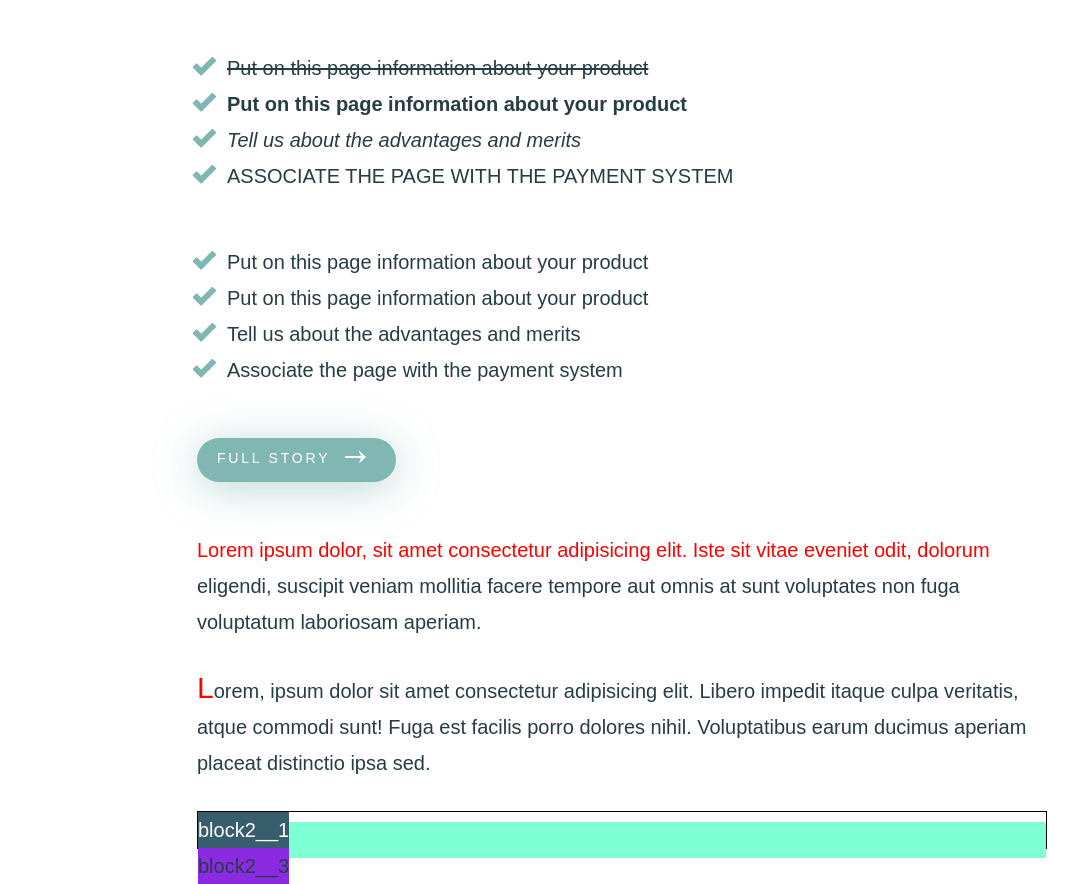
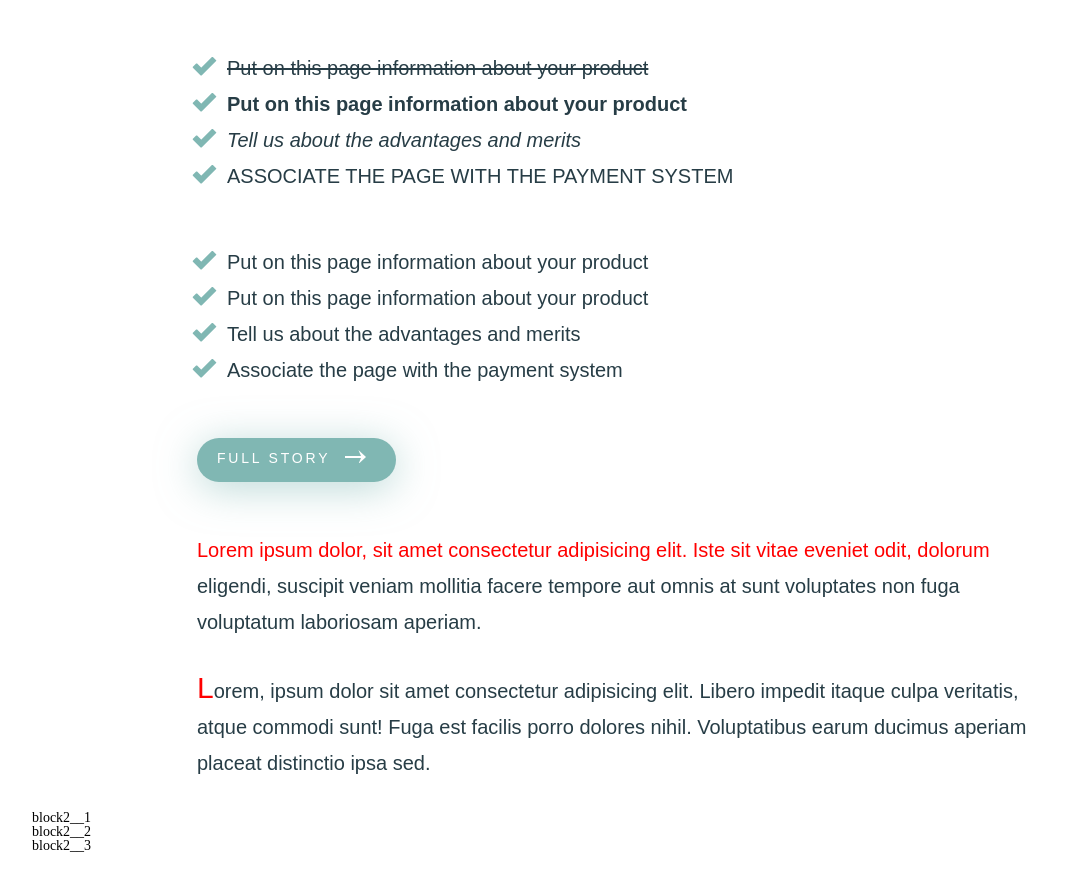
Before and after one commit to rick11212/site, a plain HTML site: page index.html in a window 1280 px wide. Shown: the whole page, without its empty margins (18-1096 px from the left). After the commit the page ends 853 px from the top, so only its background shows below. Drawn offline with Linux system fonts and the light colour scheme; files whose address does not match are found by name.

Commit message:
Update style.css

```diff
--- a/css/style.css
+++ b/css/style.css
@@ -119,7 +119,7 @@ body {
 .list2 li:nth-child(2):hover::before {
    content: "";
    display: inline-block;
-   width: 50px;
+   width: 30px;
    height: 20px;
    background: url(../img/icons/check_icon_95.png) no-repeat;
 }
@@ -168,29 +168,3 @@ body {
    margin: 0px 0px 30px 0px;
    max-width: 841px;
 }
-
-.block2 {
-   font-family: Arial, "Helvetica Neue", Helvetica, sans-serif;
-   font-size: 20px;
-   line-height: 36px;
-   color: #273d46;
-   border: 1px solid #000;
-   max-width: 850px;
-   margin: 0px auto;
-}
-.block2__1 {
-   background-color: #385e6d;
-   color: #ffffff;
-   position: fixed;
-   z-index: 1;
-}
-.block2__2 {
-   background-color: aquamarine;
-   position: relative;
-   top: 10px;
-   left: 0px;
-}
-.block2__3 {
-   background-color: blueviolet;
-   position: absolute;
-}
```
